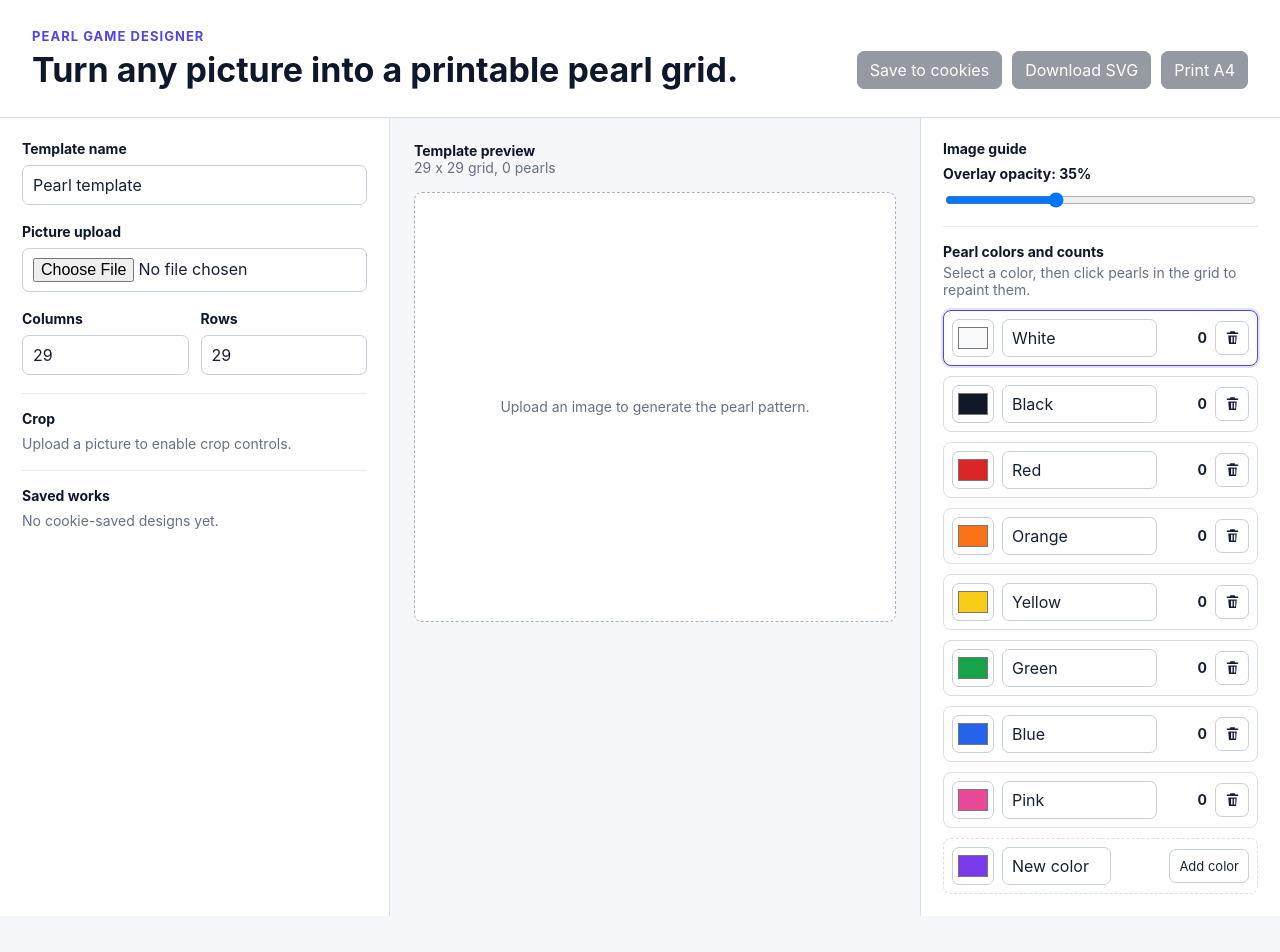
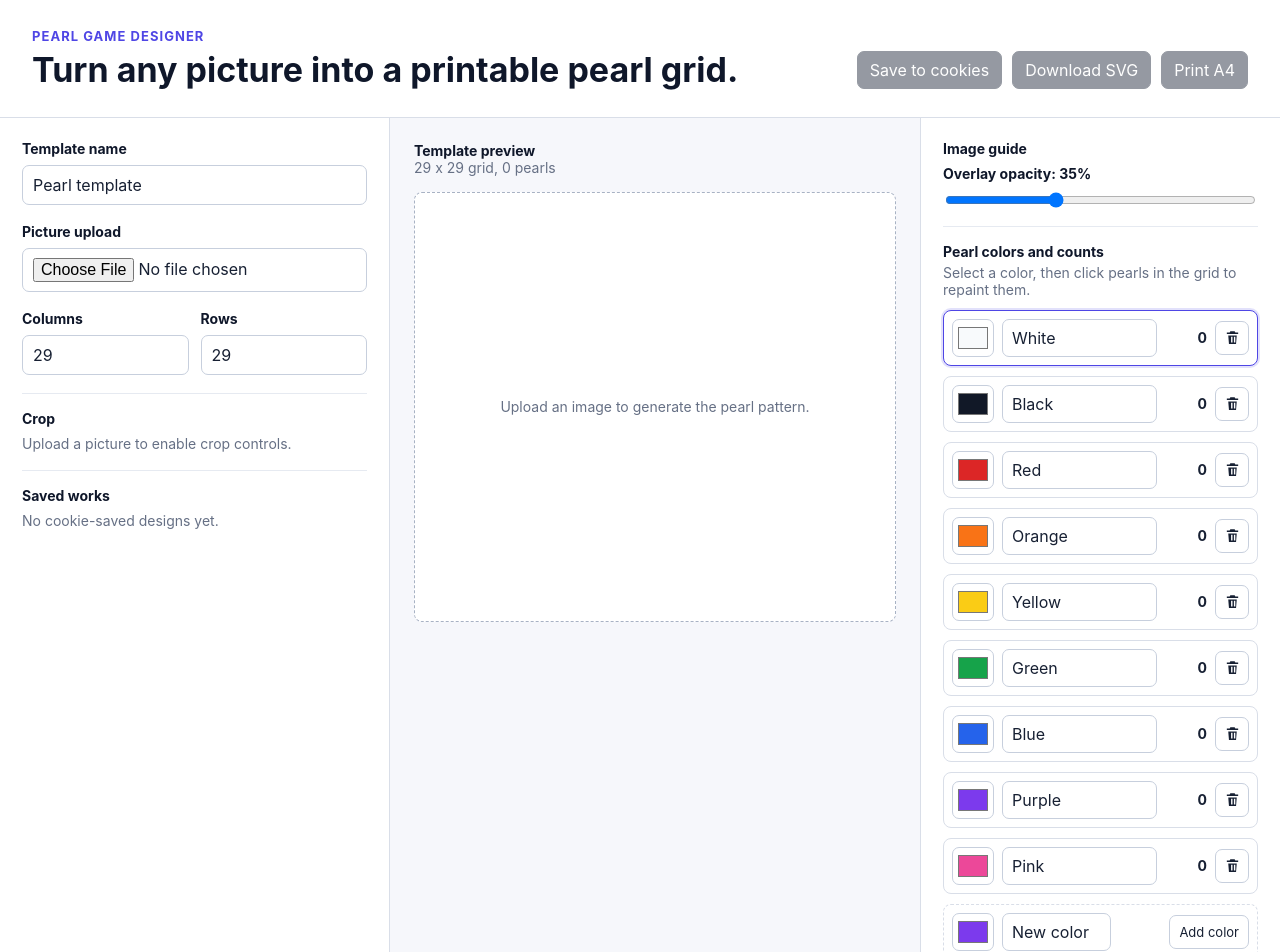
Before and after one commit to perpernorbi/pearl-game-generator, a React (Vite) app: page / in a window 1280 px wide. Shown: the top 952 px of the page. Before the commit the page ends 916 px from the top, so only its background shows below. Built offline with nearby package versions, Linux system fonts and the light colour scheme.

Commit message:
Purple by default

```diff
--- a/src/App.tsx
+++ b/src/App.tsx
@@ -58,6 +58,7 @@ const defaultColors: PearlColor[] = [
   { id: 'yellow', name: 'Yellow', hex: '#facc15' },
   { id: 'green', name: 'Green', hex: '#16a34a' },
   { id: 'blue', name: 'Blue', hex: '#2563eb' },
+  { id: 'purple', name: 'Purple', hex: '#7c3aed' },
   { id: 'pink', name: 'Pink', hex: '#ec4899' },
 ]
 
```
